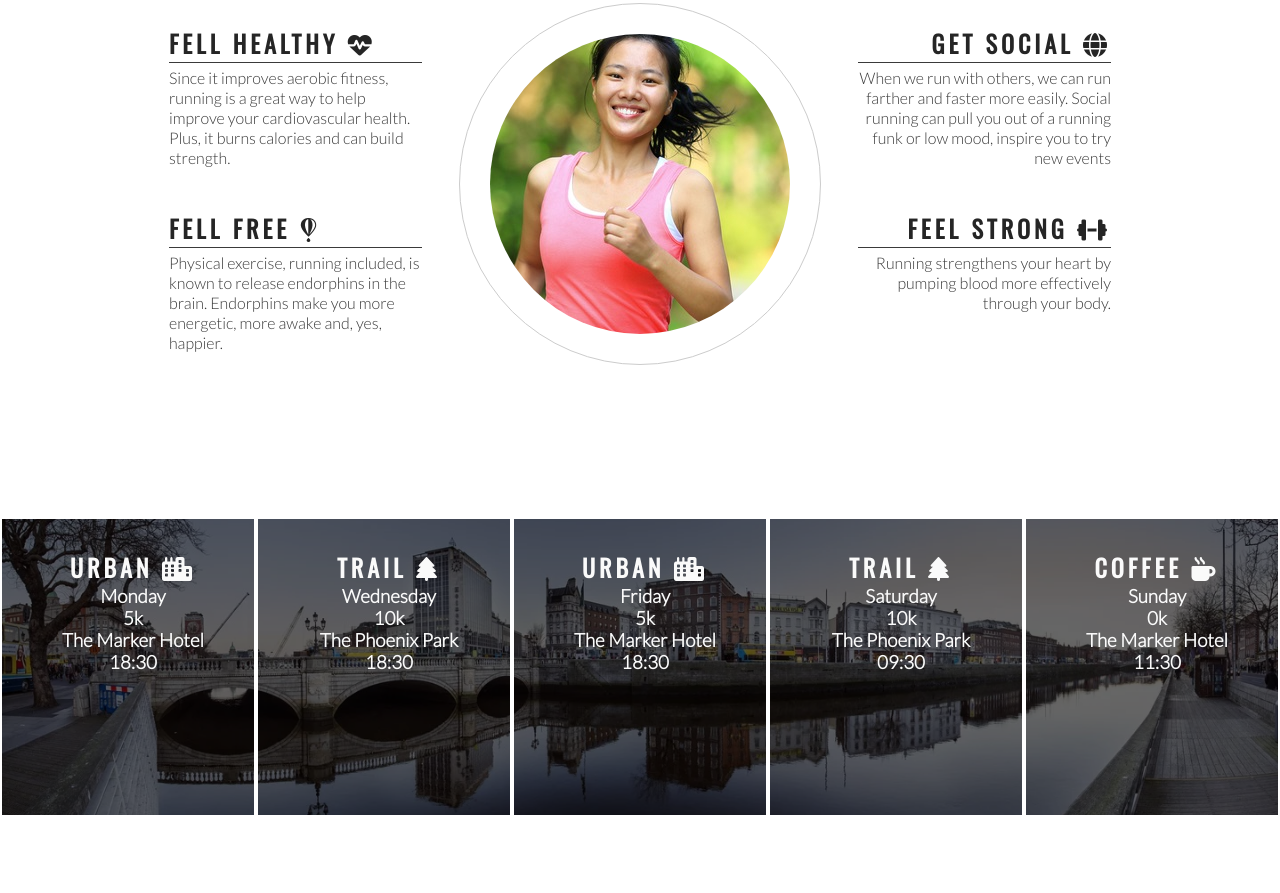
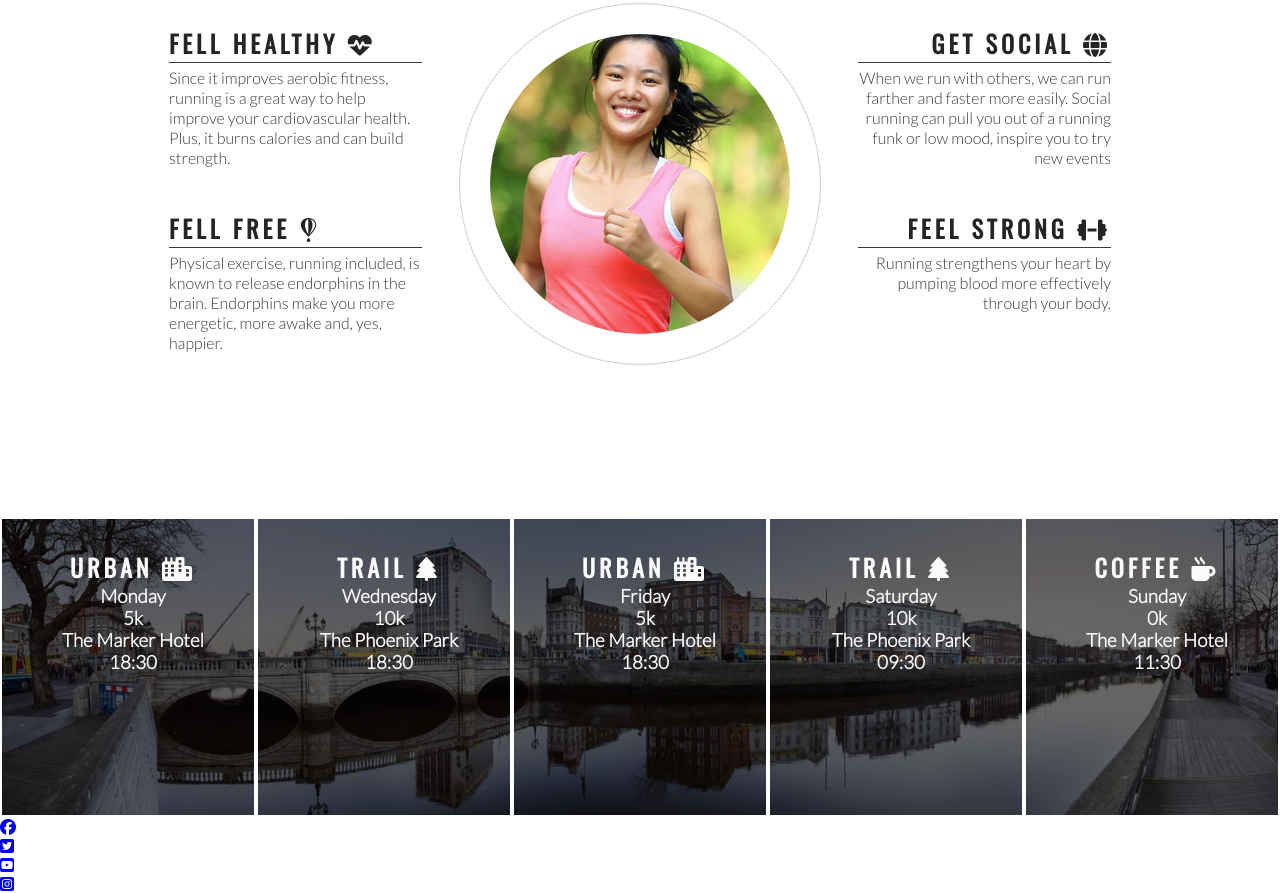
Before and after one commit to Anthoni-Mathias/love-running, a plain HTML site: page index.html in a window 1280 px wide. Shown: the part 778-1671 px from the top of the page. Before the commit the page ends 1595 px from the top, so only its background shows below. Drawn offline with nearby package versions, Linux system fonts and the light colour scheme.

Commit message:
Add social media icons to footer

```diff
--- a/index.html
+++ b/index.html
@@ -114,7 +114,20 @@
         </div>
     </section>
     <footer>
-
+        <ul>
+            <li>
+                <a href="https://facebook.com" target="_blank" rel="noopener" aria-label="Visit our Facebook page (opens in a new ta)"><i class="fab fa-facebook"></i></a>
+            </li>
+            <li>
+                <a href="https:/twitter.com" target="_blank" rel="noopener" aria-label="Visit our Twitter page (opens in a new ta)"><i class="fab fa-twitter-square"></i></a>
+            </li>
+            <li>
+                <a href="https://youtube.com" target="_blank" rel="noopener" aria-label="Visit our Youtube page (opens in a new ta)"><i class="fab fa-youtube-square"></i></a>
+            </li>
+            <li>
+                <a href="https://instagram.com" target="_blank" rel="noopener" aria-label="Visit our instagram page (opens in a new ta)"><i class="fab fa-instagram-square"></i></a>
+            </li>
+        </ul>
     </footer>
 
     <!-- Font awesome script-->
```
